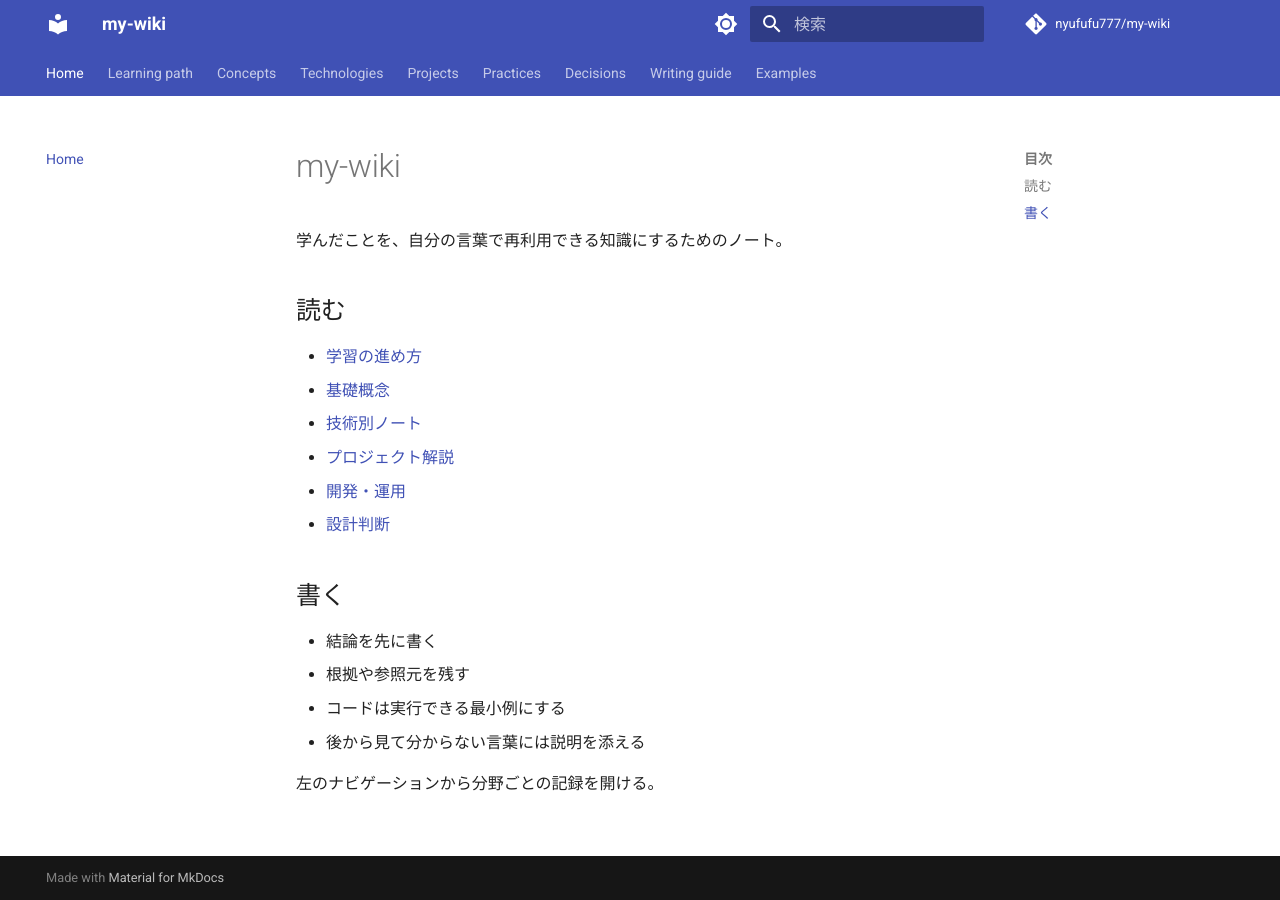
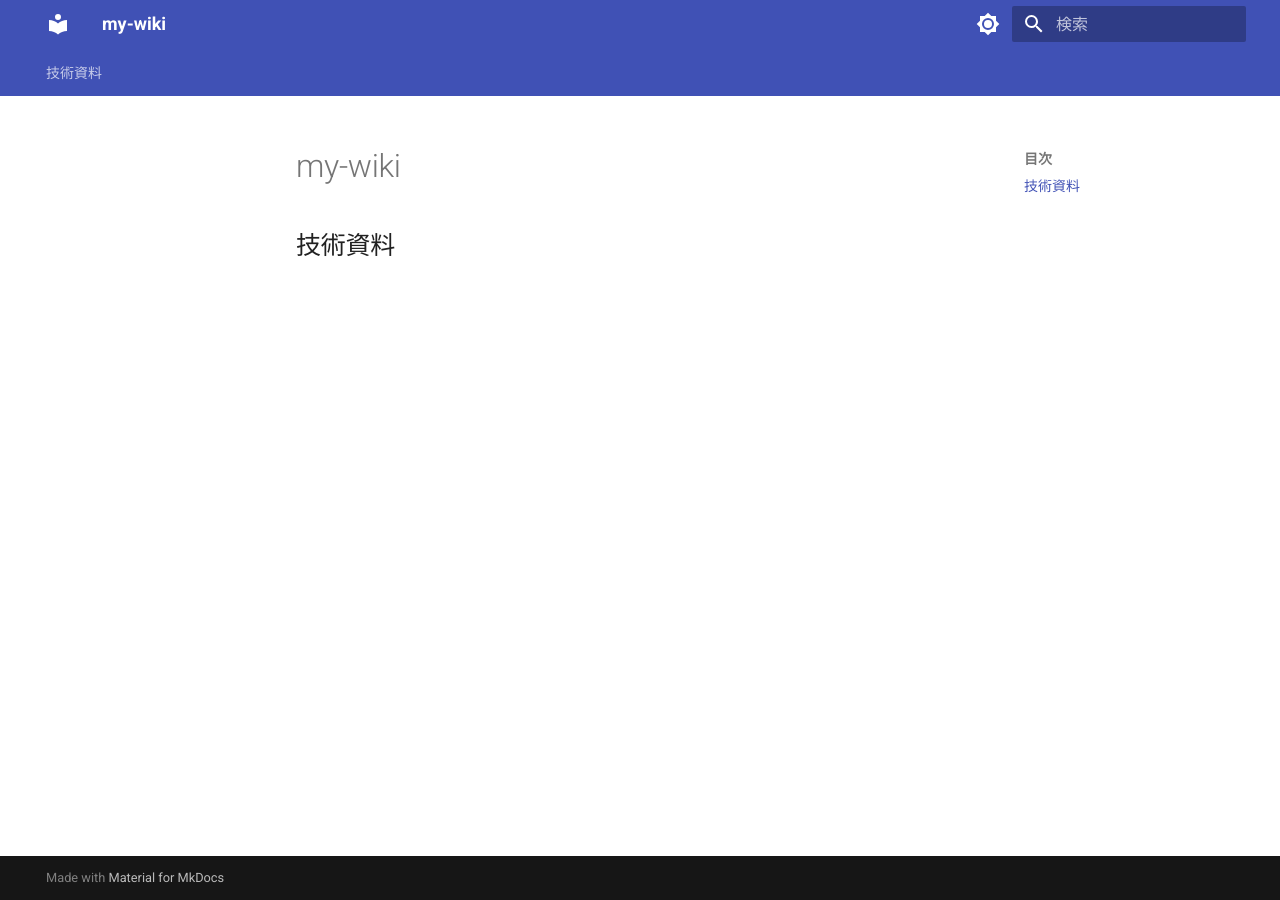
Before and after one commit to nyufufu777/my-wiki, an MkDocs documentation site: the page built from docs/index.md, in a window 1280 px wide. Built offline with MkDocs 1.6.1 and Material for MkDocs 9.7.7, drawn with Linux system fonts in a browser that asks for light colours; comment, search, counter and statistics services are not loaded.

Commit message:
Simplify public documentation navigation

```diff
--- a/docs/index.md
+++ b/docs/index.md
@@ -1,21 +1,3 @@
 # my-wiki
 
-学んだことを、自分の言葉で再利用できる知識にするためのノート。
-
-## 読む
-
-- [学習の進め方](learning-path/README.md)
-- [基礎概念](concepts/README.md)
-- [技術別ノート](technologies/README.md)
-- [プロジェクト解説](projects/README.md)
-- [開発・運用](practices/README.md)
-- [設計判断](decisions/README.md)
-
-## 書く
-
-- 結論を先に書く
-- 根拠や参照元を残す
-- コードは実行できる最小例にする
-- 後から見て分からない言葉には説明を添える
-
-左のナビゲーションから分野ごとの記録を開ける。
+## 技術資料
--- a/mkdocs.yml
+++ b/mkdocs.yml
@@ -1,8 +1,6 @@
 site_name: my-wiki
-site_description: 学習記録
+site_description: 技術資料
 site_url: https://nyufufu777.github.io/my-wiki/
-repo_url: https://github.com/nyufufu777/my-wiki
-repo_name: nyufufu777/my-wiki
 
 theme:
   name: material
@@ -51,14 +49,7 @@ markdown_extensions:
       permalink: true
 
 nav:
-  - Home: index.md
-  - Learning path: learning-path/README.md
-  - Concepts: concepts/README.md
-  - Technologies: technologies/README.md
-  - Projects: projects/README.md
-  - Practices: practices/README.md
-  - Decisions: decisions/README.md
-  - Writing guide: writing-guide.md
-  - Examples:
-      - Python: programming/python.md
-      - Neuroscience: science/neuroscience.md
+  - 技術資料:
+      - 基礎概念: concepts/README.md
+      - 技術別ノート: technologies/README.md
+      - プロジェクト解説: projects/README.md
```
Also changed, not shown: README.md (+2 -30 lines), docs/decisions/README.md (deleted, +0 -18 lines), docs/learning-path/README.md (deleted, +0 -18 lines), docs/practices/README.md (deleted, +0 -15 lines), docs/programming/python.md (deleted, +0 -20 lines), docs/science/neuroscience.md (deleted, +0 -15 lines), docs/technologies/README.md (+1 -1 lines), docs/writing-guide.md (deleted, +0 -31 lines).
